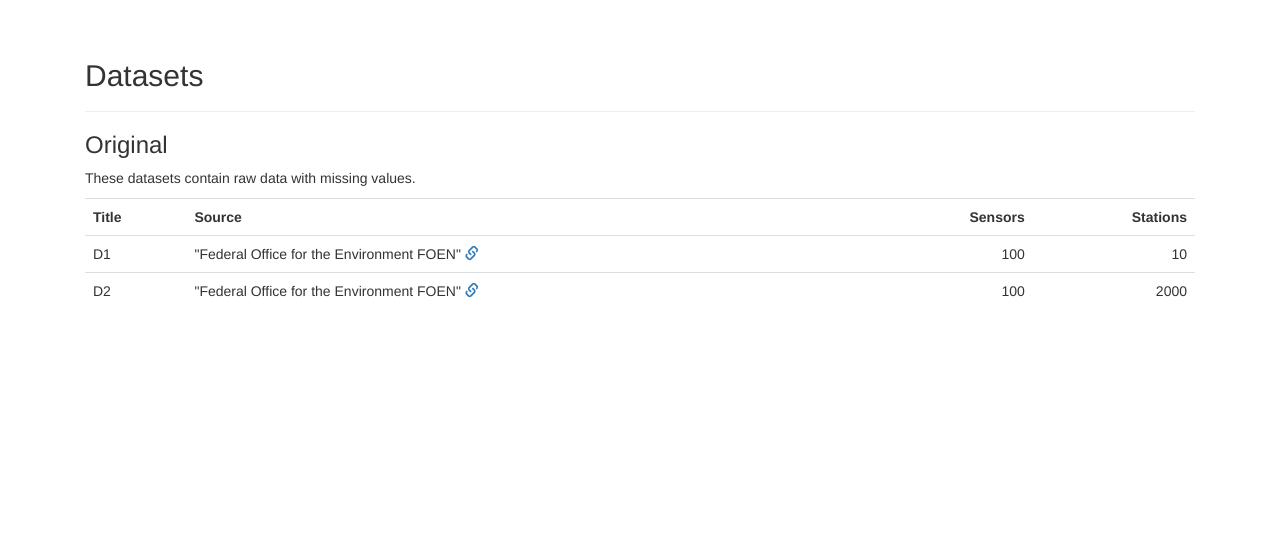
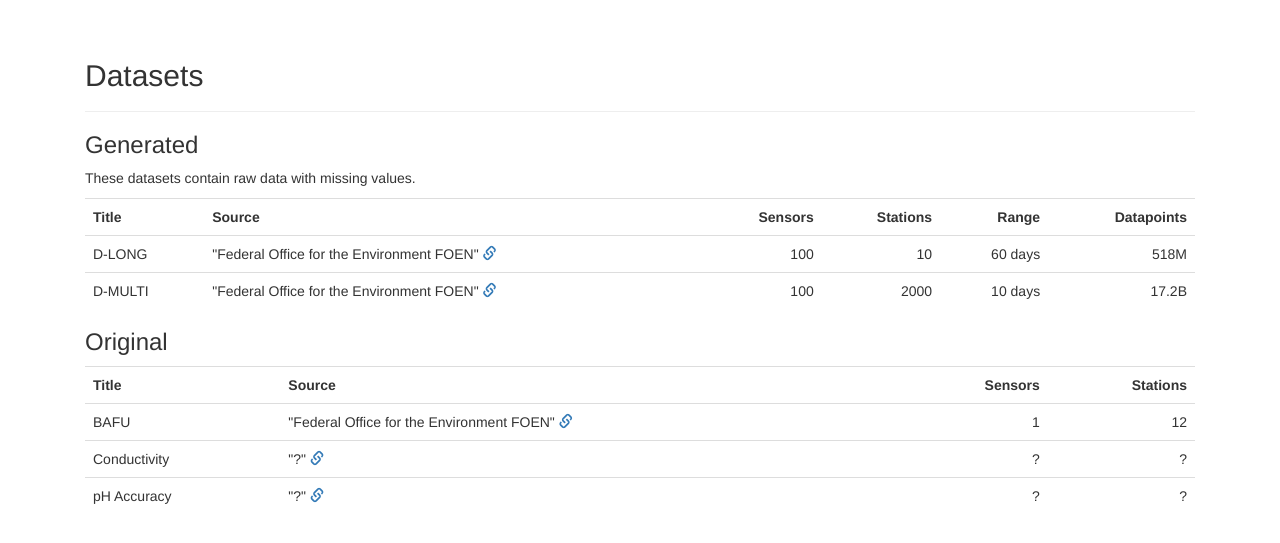
Before and after one commit to eXascaleInfolab/seer, a Django app: page /datasets in a window 1280 px wide. Shown: the part 51-594 px from the top of the page. Run offline with Django 4.2, Linux system fonts and the light colour scheme; some libraries are stand-ins or nearby versions.

Commit message:
Initial commit

```diff
--- a/templates/datasets.html
+++ b/templates/datasets.html
@@ -7,7 +7,7 @@
 
     {#        <p>To view a dataset, click on its title from the table below.</p>#}
 
-        <h3>Original</h3>
+    <h3>Generated</h3>
     <p>These datasets contain raw data with missing values.</p>
     <table class="table">
         <tbody>
@@ -16,6 +16,9 @@
             <th>Source</th>
             <th style="text-align: right">Sensors</th>
             <th style="text-align: right">Stations</th>
+            <th style="text-align: right">Range</th>
+            <th style="text-align: right">Datapoints</th>
+
         </tr>
 
         {% for id, dataset in data_sets.items %}
@@ -27,12 +30,39 @@
                         class="glyphicon glyphicon-link" aria-hidden="true"></span></a></td>
                 <td style="text-align: right">{{ dataset.sensors }}</td>
                 <td style="text-align: right">{{ dataset.stations }}</td>
+                <td style="text-align: right">{{ dataset.range }}</td>
+                <td style="text-align: right">{{ dataset.data_points }}</td>
             </tr>
         {% endfor %}
         </tbody>
     </table>
 
-{#        <h3>Complete</h3>#}
+    <h3>Original</h3>
+    <table class="table">
+        <tbody>
+        <tr>
+            <th>Title</th>
+            <th>Source</th>
+            <th style="text-align: right">Sensors</th>
+            <th style="text-align: right">Stations</th>
+        </tr>
+
+        {% for id, dataset in original_data_sets.items %}
+            <tr>
+                <td>
+                    {{ dataset.name }}
+                </td>
+                <td> "{{ dataset.source }}" <a href="{{ dataset.link }}"><span
+                        class="glyphicon glyphicon-link" aria-hidden="true"></span></a></td>
+                <td style="text-align: right">{{ dataset.sensors }}</td>
+                <td style="text-align: right">{{ dataset.stations }}</td>
+
+
+            </tr>
+        {% endfor %}
+        </tbody>
+    </table>
+
     {#        <p>These datasets have no missing values.</p>#}
     {#        <table class="table">#}
     {#            <tbody>#}
--- a/views/datasets_view.py
+++ b/views/datasets_view.py
@@ -8,16 +8,38 @@ from utils.numpy_loader import NumpyEncoder
 import json
 
 data_sets = {
-    "d1": {"name": "D1",
+    "d1": {"name": "D-LONG",
            "link": "http://www.bafu.admin.ch/",
            "source": "Federal Office for the Environment FOEN",
            "sensors": 100,
-           "stations": 10},
-    "d2": {"name": "D2",
+           "stations": 10,
+           "range": "60  days",
+           "data_points": "518M", },
+    "d2": {"name": "D-MULTI",
            "link": "http://www.bafu.admin.ch/",
            "source": "Federal Office for the Environment FOEN",
            "sensors": 100,
-           "stations": 2000},
+           "stations": 2000,
+           "range": "10  days",
+           "data_points": "17.2B", }
+}
+
+original_data_sets = {
+    "bafu": {"name": "BAFU",
+             "link": "http://www.bafu.admin.ch/",
+             "source": "Federal Office for the Environment FOEN",
+             "sensors": 1,
+             "stations": 12},
+    "conductivity": {"name": "Conductivity",
+                     "link": "http://www.bafu.admin.ch/",
+                     "source": "?",
+                     "sensors": "?",
+                     "stations": "?"},
+    "pH_accuracy": {"name": "pH Accuracy",
+                    "link": "http://www.bafu.admin.ch/",
+                    "source": "?",
+                    "sensors": "?",
+                    "stations": "?"},
 }
 
 
@@ -30,6 +52,6 @@ class DatasetsView(View):
 
     def get(self, request):
         self.context['data_sets'] = data_sets
-        self.context['data_generation_sets'] = self.data_generation_sets
+        self.context['original_data_sets'] = original_data_sets
 
         return HttpResponse(self.template.render(self.context, request))
```
Lines whose indentation alone changed are shown as unchanged.
